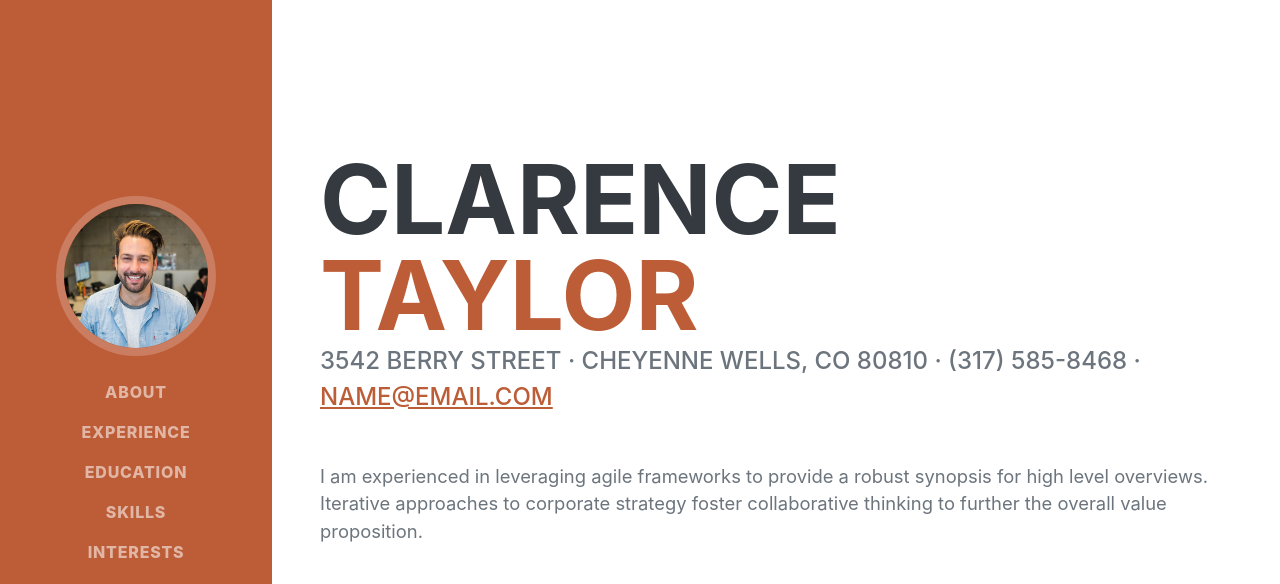
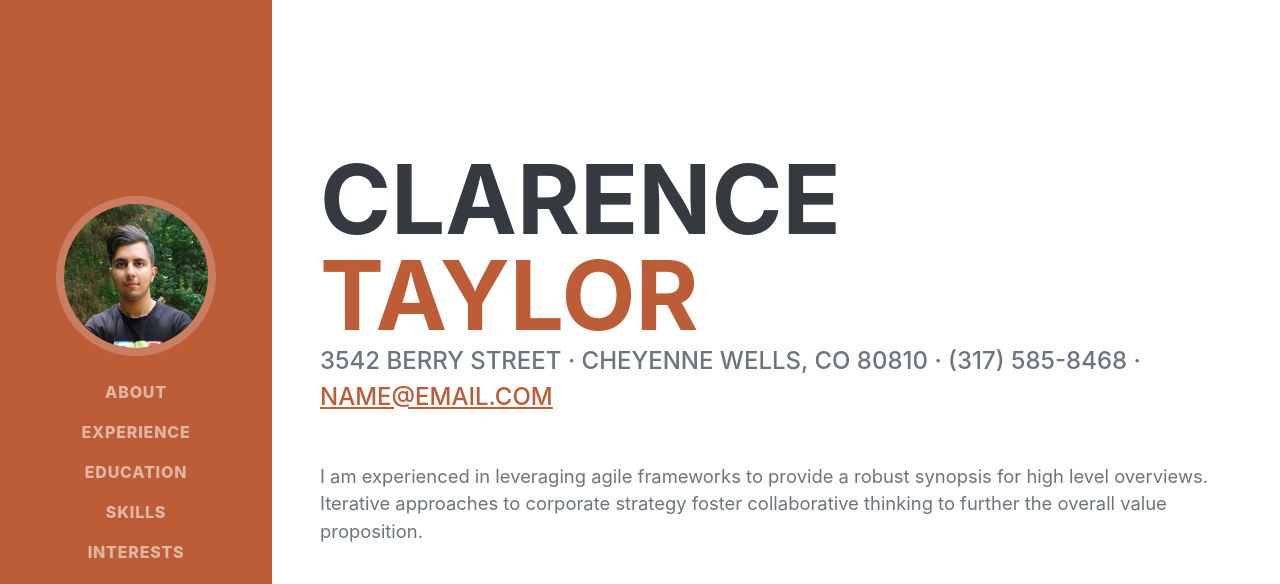
Before and after one commit to hosseinganji/hosseinganji.github.io, a website: page index.html in a window 1280 px wide. Shown: the top 584 px of the page. Drawn offline with nearby package versions, Linux system fonts and the light colour scheme; a web font is replaced by a local one.

Commit message:
Update index.html

```diff
--- a/index.html
+++ b/index.html
@@ -20,7 +20,7 @@
         <nav class="navbar navbar-expand-lg navbar-dark bg-primary fixed-top" id="sideNav">
             <a class="navbar-brand js-scroll-trigger" href="#page-top">
                 <span class="d-block d-lg-none">Clarence Taylor</span>
-                <span class="d-none d-lg-block"><img class="img-fluid img-profile rounded-circle mx-auto mb-2" src="assets/img/profile.jpg" alt="..." /></span>
+                <span class="d-none d-lg-block"><img class="img-fluid img-profile rounded-circle mx-auto mb-2" src="dist/profile.jpg" alt="..." /></span>
             </a>
             <button class="navbar-toggler" type="button" data-bs-toggle="collapse" data-bs-target="#navbarResponsive" aria-controls="navbarResponsive" aria-expanded="false" aria-label="Toggle navigation"><span class="navbar-toggler-icon"></span></button>
             <div class="collapse navbar-collapse" id="navbarResponsive">
```
